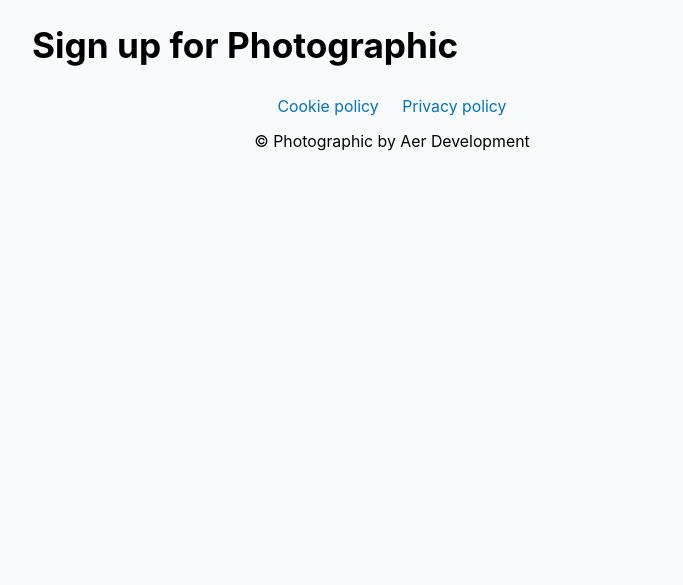
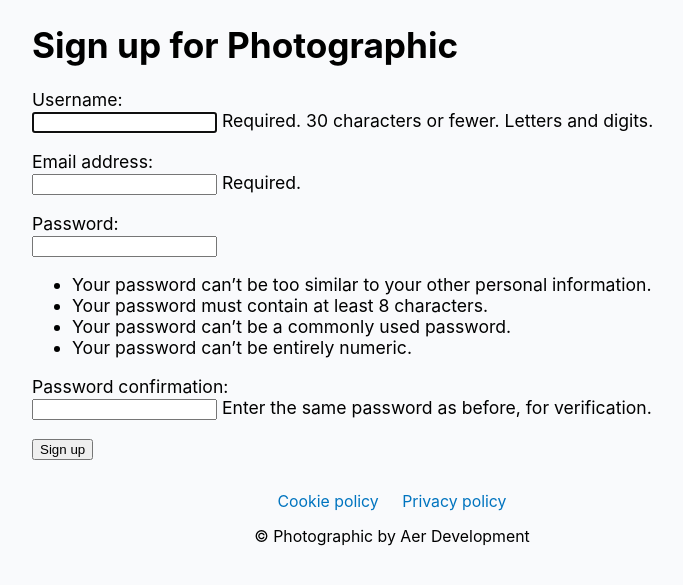
Before and after one commit to adrianeriksen/photographic, a Django app: page /u/signup/ in a window 1280 px wide. Shown: the part 57-642 px from the top of the page, without its empty margins (248-931 px from the left). Run offline with Django 3.2, Linux system fonts and the light colour scheme.

Commit message:
Add working sign up form

```diff
--- a/photographic/templates/users/signup.html
+++ b/photographic/templates/users/signup.html
@@ -1,5 +1,10 @@
 {% extends "base.html" %}
 
 {% block content %}
-<h1>Sign up for Photographic</h1>
+<form method="post">
+    <h1>Sign up for Photographic</h1>
+    {{ form.as_p }}
+    {% csrf_token %}
+    <button type="submit">Sign up</button>
+</form>
 {% endblock %}
--- a/photographic/users/forms.py
+++ b/photographic/users/forms.py
@@ -10,3 +10,4 @@ class UserChangeForm(auth_forms.UserChangeForm):
 class UserCreationForm(auth_forms.UserCreationForm):
     class Meta(auth_forms.UserCreationForm.Meta):
         model = get_user_model()
+        fields = ("username", "email")
--- a/photographic/users/models.py
+++ b/photographic/users/models.py
@@ -25,6 +25,14 @@ class User(AbstractUser):
     )
     first_name = None
     last_name = None
+    email = models.EmailField(
+        _('email address'),
+        unique=True,
+        help_text="Required.",
+        error_messages={
+            'unique': _("A user with that email address already exists."),
+        },
+    )
 
     def clean(self):
         super().clean()
--- a/photographic/users/views.py
+++ b/photographic/users/views.py
@@ -1,6 +1,8 @@
 from django.contrib.auth.mixins import LoginRequiredMixin
 from django.views import generic
+from django.urls import reverse_lazy
 
+from .forms import UserCreationForm
 from .models import User
 
 
@@ -18,5 +20,11 @@ class DetailView(LoginRequiredMixin, generic.DetailView):
         return context
 
 
-class SignUpView(generic.TemplateView):
+class SignUpView(generic.FormView):
     template_name = "users/signup.html"
+    form_class = UserCreationForm
+    success_url = reverse_lazy("home")
+
+    def form_valid(self, form):
+        form.save()
+        return super().form_valid(form)
```
Also changed, not shown: photographic/users/migrations/0001_initial.py.
